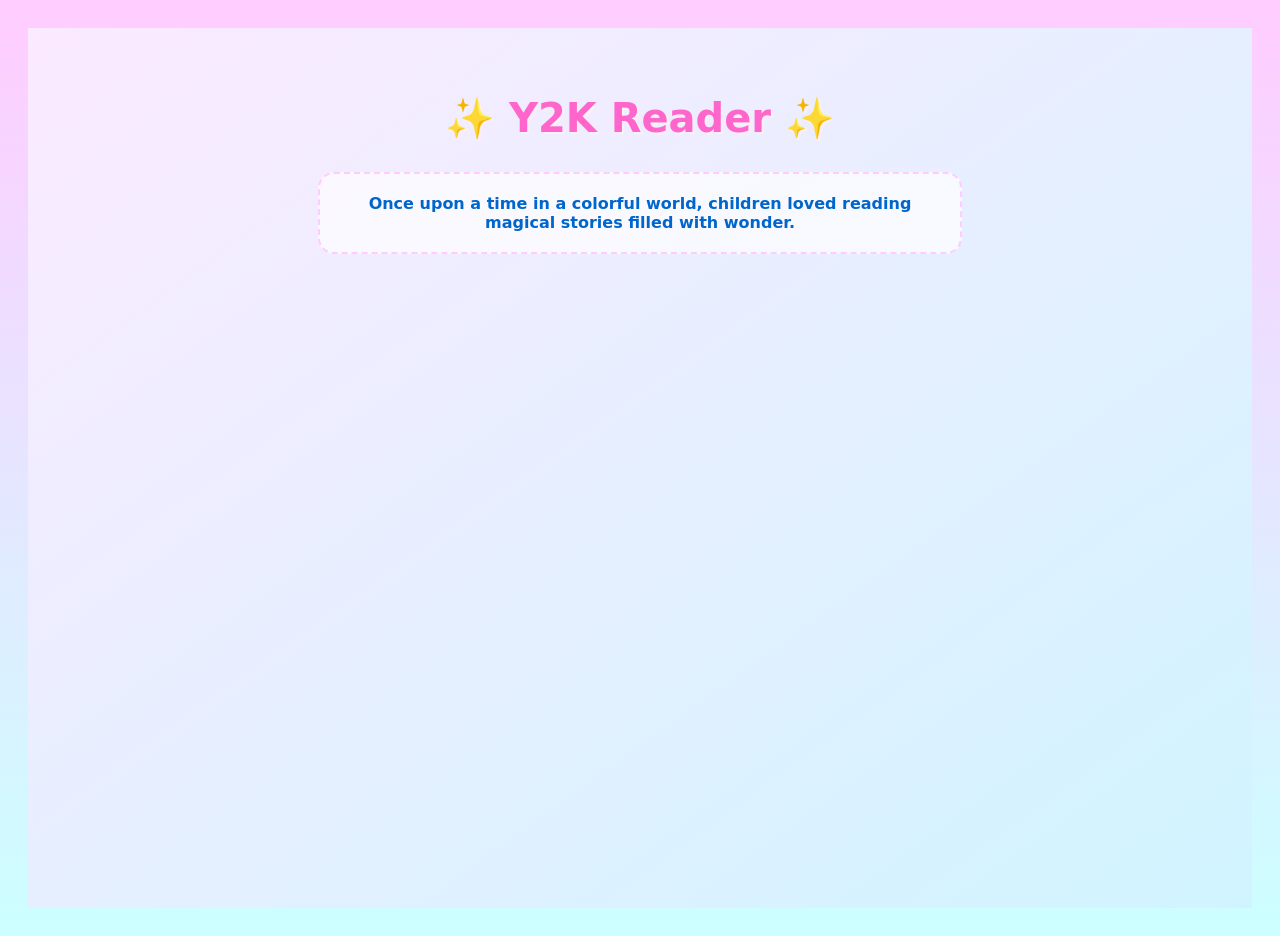
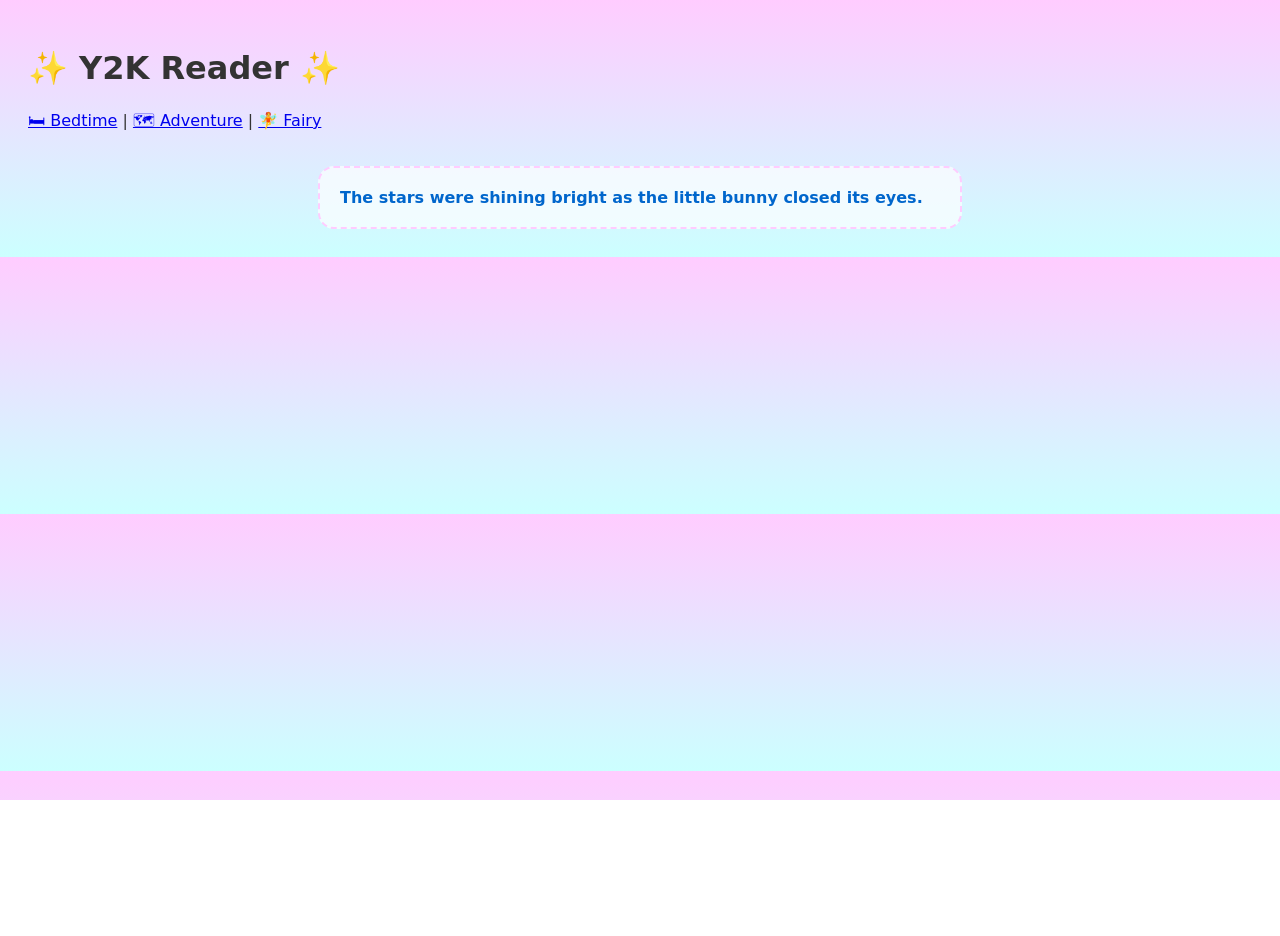
Before and after one commit to Rumon249/Retroreader, a React (Vite) app: page /story/bedtime in a window 1280 px wide. After the commit the page ends 800 px from the top, so only its background shows below. Built offline with nearby package versions, Linux system fonts and the light colour scheme.

Commit message:
Updated app.jsx to have routes to the other pages + added new story pages

```diff
--- a/package.json
+++ b/package.json
@@ -11,7 +11,8 @@
   },
   "dependencies": {
     "react": "^19.0.0",
-    "react-dom": "^19.0.0"
+    "react-dom": "^19.0.0",
+    "react-router-dom": "^7.5.0"
   },
   "devDependencies": {
     "@eslint/js": "^9.21.0",
--- a/src/App.jsx
+++ b/src/App.jsx
@@ -1,24 +1,29 @@
-import { useState } from 'react';
-import StoryPage from './components/StoryPage';
-import './App.css'; // Optional: for styling
+import { BrowserRouter as Router, Routes, Route, Link } from 'react-router-dom'
+import BedtimeStory from './stories/BedtimeStory'
+import AdventureStory from './stories/AdventureStory'
+import FairyStory from './stories/FairyStory'
 
 function App() {
-  const [clickedWord, setClickedWord] = useState(null);
+  return (
+    <Router>
+      <div className="app-container">
+        <h1 className="title">✨ Y2K Reader ✨</h1>
 
-  const storyText = "Once upon a time in a colorful world, children loved reading magical stories filled with wonder.";
+        <nav>
+          <Link to="/story/bedtime">🛏 Bedtime</Link> |{' '}
+          <Link to="/story/adventure">🗺 Adventure</Link> |{' '}
+          <Link to="/story/fairy">🧚 Fairy</Link>
+        </nav>
 
-  const handleWordClick = (word) => {
-    setClickedWord(word);
-    alert(`Definition for "${word}" will go here!`);
-    // Later you can replace alert with a modal or fetch from an API
-  };
-
-  return (
-    <div className="app-container">
-      <h1 className="title">✨ Y2K Reader ✨</h1>
-      <StoryPage text={storyText} onWordClick={handleWordClick} />
-    </div>
-  );
+        <Routes>
+          <Route path="/" element={<p>Select a story to begin!</p>} />
+          <Route path="/story/bedtime" element={<BedtimeStory />} />
+          <Route path="/story/adventure" element={<AdventureStory />} />
+          <Route path="/story/fairy" element={<FairyStory />} />
+        </Routes>
+      </div>
+    </Router>
+  )
 }
 
-export default App;
+export default App
--- /dev/null
+++ b/src/stories/AdventureStory.jsx
@@ -0,0 +1,8 @@
+import StoryPage from '../components/StoryPage'
+
+export default function AdventureStory() {
+  const text = "This is an exciting adventure story. Stay tuned for more!";
+  const handleWordClick = (word) => alert(`Definition for "${word}"`);
+
+  return <StoryPage text={text} onWordClick={handleWordClick} />;
+}
--- /dev/null
+++ b/src/stories/BedtimeStory.jsx
@@ -0,0 +1,8 @@
+import StoryPage from '../components/StoryPage';
+
+export default function BedtimeStory() {
+  const text = "The stars were shining bright as the little bunny closed its eyes.";
+  const handleWordClick = (word) => alert(`Definition for "${word}"`);
+
+  return <StoryPage text={text} onWordClick={handleWordClick} />;
+}
--- /dev/null
+++ b/src/stories/FairyStory.jsx
@@ -0,0 +1,8 @@
+import StoryPage from '../components/StoryPage'
+
+export default function FairyStory() {
+  const text = "Once upon a time, in a magical forest...";
+  const handleWordClick = (word) => alert(`Definition for "${word}"`);
+
+  return <StoryPage text={text} onWordClick={handleWordClick} />;
+}
```
Also changed, not shown: 1 other file (tests, documents, lock files or other folders).
